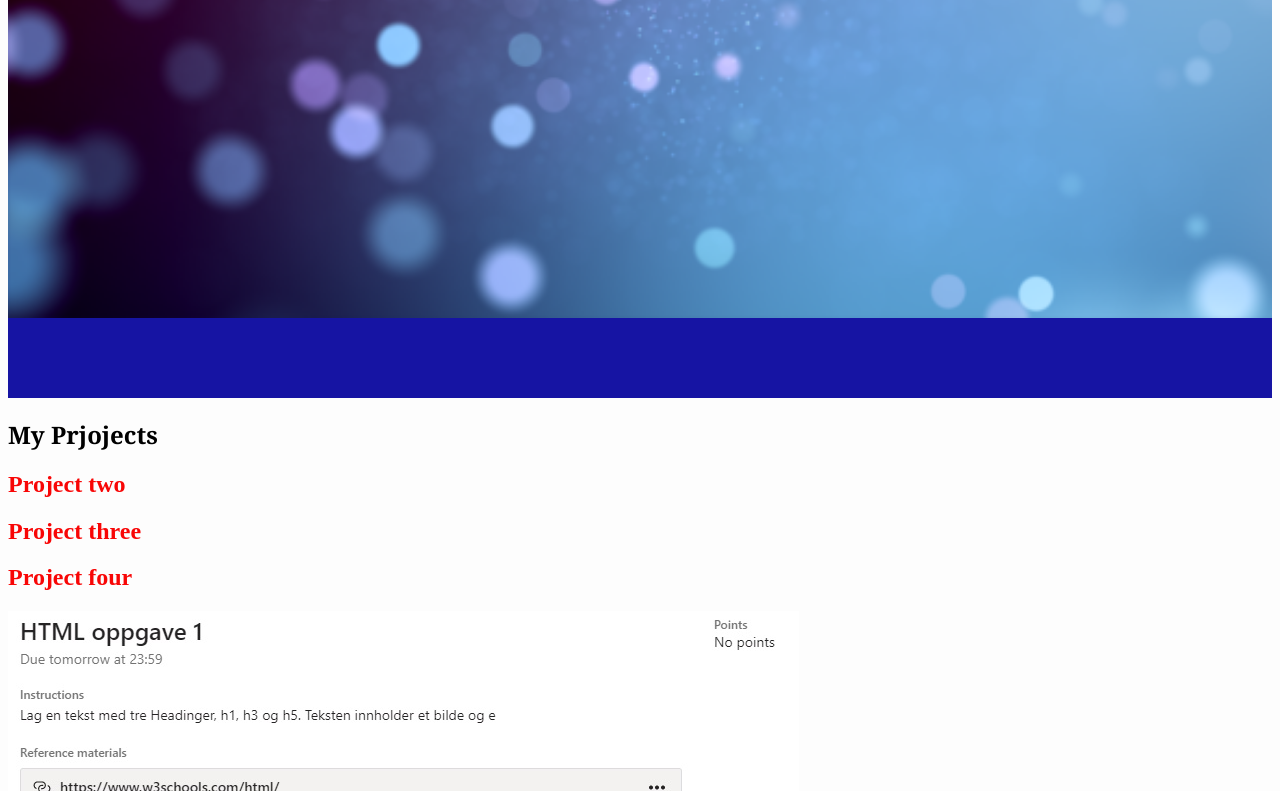
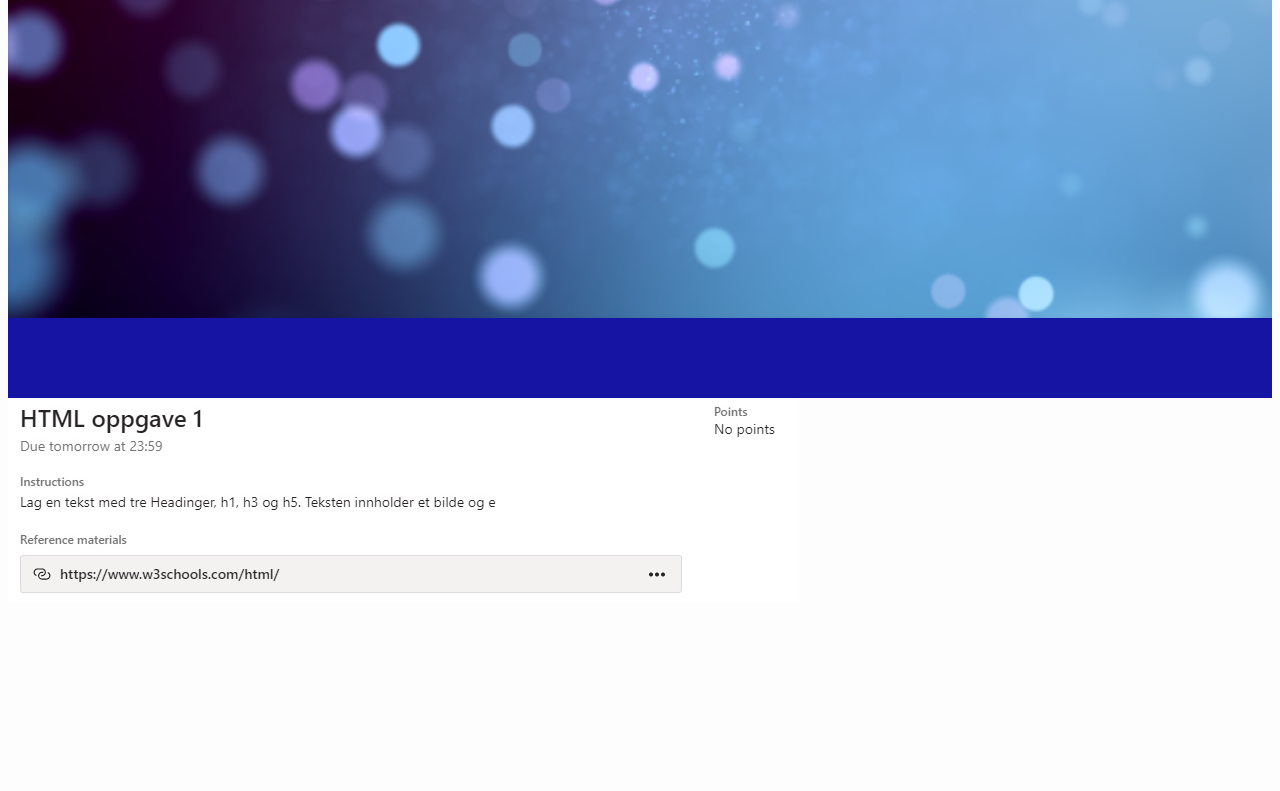
Before and after one commit to Tobbee17/Tobbee17.github.io, a plain HTML site: page index.html in a window 1280 px wide. Shown: the part 442-1233 px from the top of the page. After the commit the page ends 1056 px from the top, so only its background shows below. Drawn offline with Linux system fonts and the light colour scheme.

Commit message:
Projects

```diff
--- a/index.html
+++ b/index.html
@@ -20,22 +20,6 @@
             </section>
         </div>
 
-        <div class="project-tile">
-            <section id="project">
-                <h1> My Prjojects </h1>
-            </section>
-            <section class=project-two>
-                <h2> Project two </h2>
-            </section>
-            <section class=project-three>
-                <h2> Project three </h2>
-            </section>
-            <section class=project-four>
-                <h2> Project four </h2>
-            </section>
-
-
-        </div>
 
 
         <img src="images/oppg.jpg" alt="Bilde av oppgaven">
```
